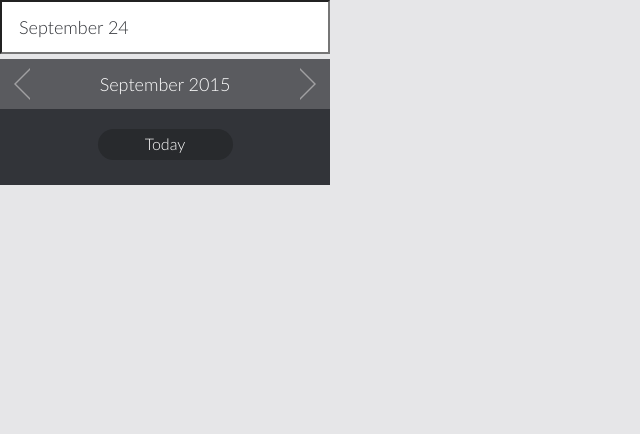
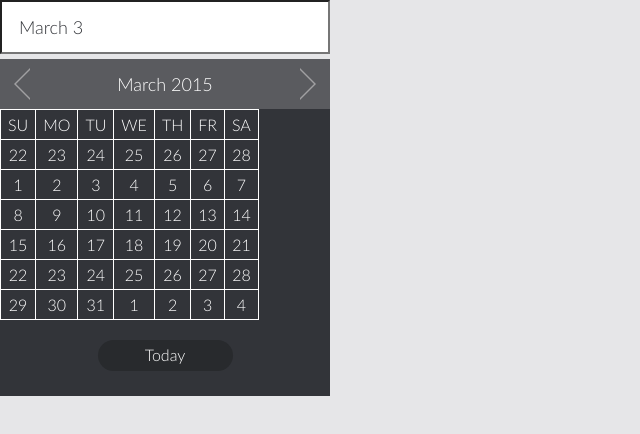
Before and after one commit to SlavikLutsenko/Calendar, a plain HTML site: page index.html in a window 1280 px wide. Shown: the whole page, without its empty margins (0-640 px from the left). Drawn offline with Linux system fonts and the light colour scheme.

Commit message:
v2
add js: define current date and show current month

```diff
--- a/css/calendar.css
+++ b/css/calendar.css
@@ -137,7 +137,16 @@ body{
 
 
 
+table{
+	color: #fff;
+	border-color: #fff;
+	border-collapse: collapse;
+}
 
+table td{
+	padding: 5px 7px;
+	text-align: center;
+}
 
 
 
--- a/index.html
+++ b/index.html
@@ -13,10 +13,11 @@
 			<div class="button date">September 2015</div>
 			<div class="button right"></div>
 		</div>
-		<table>
+		<table border="1">
 		</table>
 		<button class="goToday">Today</button>
 	</div>
 </div>
 </body>
+<script type="text/javascript" src="js/script.js"></script>
 </html>
--- /dev/null
+++ b/js/script.js
@@ -0,0 +1,82 @@
+var months = new Array(
+    {
+        'name':'January',
+        'day':31
+    },{
+        'name':'February',
+        'day': !((new Date()).getFullYear()%2)? 29: 28
+    },{
+        'name':'March',
+        'day':31
+    },{
+        'name':'April',
+        'day':30
+    },{
+        'name':'May',
+        'day':31
+    },{
+        'name':'June',
+        'day':30
+    },{
+        'name':'July',
+        'day':31
+    },{
+        'name':'August',
+        'day':31
+    },{
+        'name':'September',
+        'day':30
+    },{
+        'name':'October',
+        'day':31
+    },{
+        'name':'November',
+        'day':30
+    },{
+        'name':'December',
+        'day':31
+    }
+);
+
+var calendar = document.querySelector(".b-calendar"),
+	today = new Date(),
+	inputDate = calendar.querySelector("input.today"),
+	controls = calendar.querySelector(".calendar .b-controls"),
+	table = calendar.querySelector("table");
+
+inputDate.value = months[today.getMonth()].name + " " + today.getDate();
+controls.querySelector(".date").innerText = months[today.getMonth()].name + " " + today.getFullYear();
+
+function ShowCalendar (array) {
+	var tableRow, tableCell;
+	for (var i = 0; i < array.length; i++) {
+		tableRow = document.createElement("tr")
+		for (var j = 0; j < array[i].length; j++) {
+			tableCell = document.createElement("td");
+			tableCell.innerText = array[i][j];
+			tableRow.appendChild(tableCell);
+		};
+		table.appendChild(tableRow);
+	};
+
+}
+
+function ShowMonth (id_month, year) {
+	var days = new Array(7),
+		date,
+		firstDate = (new Date(months[id_month].name + " " + year)).getDay();
+	days[0] = ["SU", "MO", "TU", "WE", "TH", "FR", "SA"];
+	for (var i = 1; i < days.length; i++) {
+		days[i] = new Array(7);
+	};
+	date = new Date((months[id_month - 1].day - (firstDate == 0 ? 6 : firstDate)) + " " + months[id_month - 1].name + " " + year);
+	for (var i = 1; i < days.length; i++) {
+		for (var j = 0; j < days[i].length; j++) {
+			days[i][j] = date.getDate();
+			date.setDate(date.getDate() + 1);
+		};
+	};
+	ShowCalendar(days);
+}
+
+ShowMonth(today.getMonth(), today.getFullYear());
```
